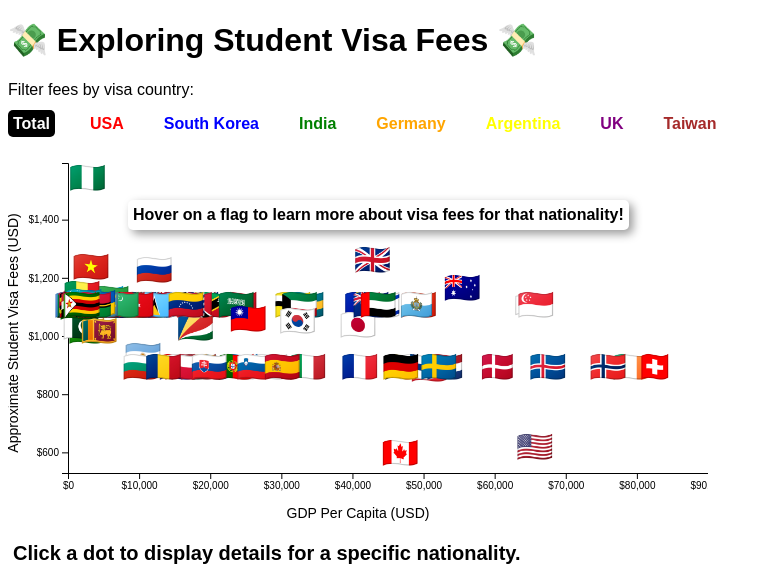
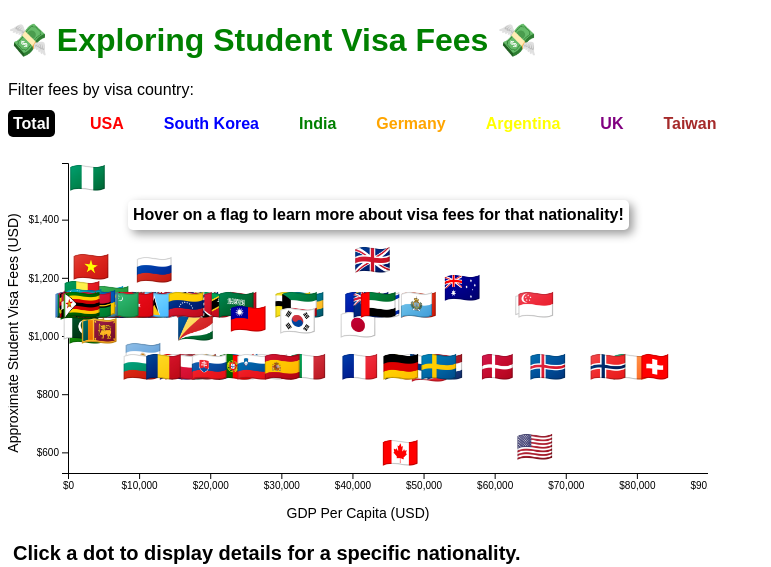
Before and after one commit to emmastiefel/emmastiefel.github.io, a plain HTML site: page index.html in a window 1280 px wide. Shown: the whole page, without its empty margins (0-771 px from the left). Drawn offline with nearby package versions, Linux system fonts and the light colour scheme.

Commit message:
update header color - ttest

```diff
--- a/index.html
+++ b/index.html
@@ -46,7 +46,8 @@
                              .attr("class", "combined");
             //add title
             combined_div.append("h1")
-                        .text("💸 Exploring Student Visa Fees 💸");
+                        .text("💸 Exploring Student Visa Fees 💸")
+                        .style("color", "green");
 
             //instructions
             combined_div.append("p")
```
